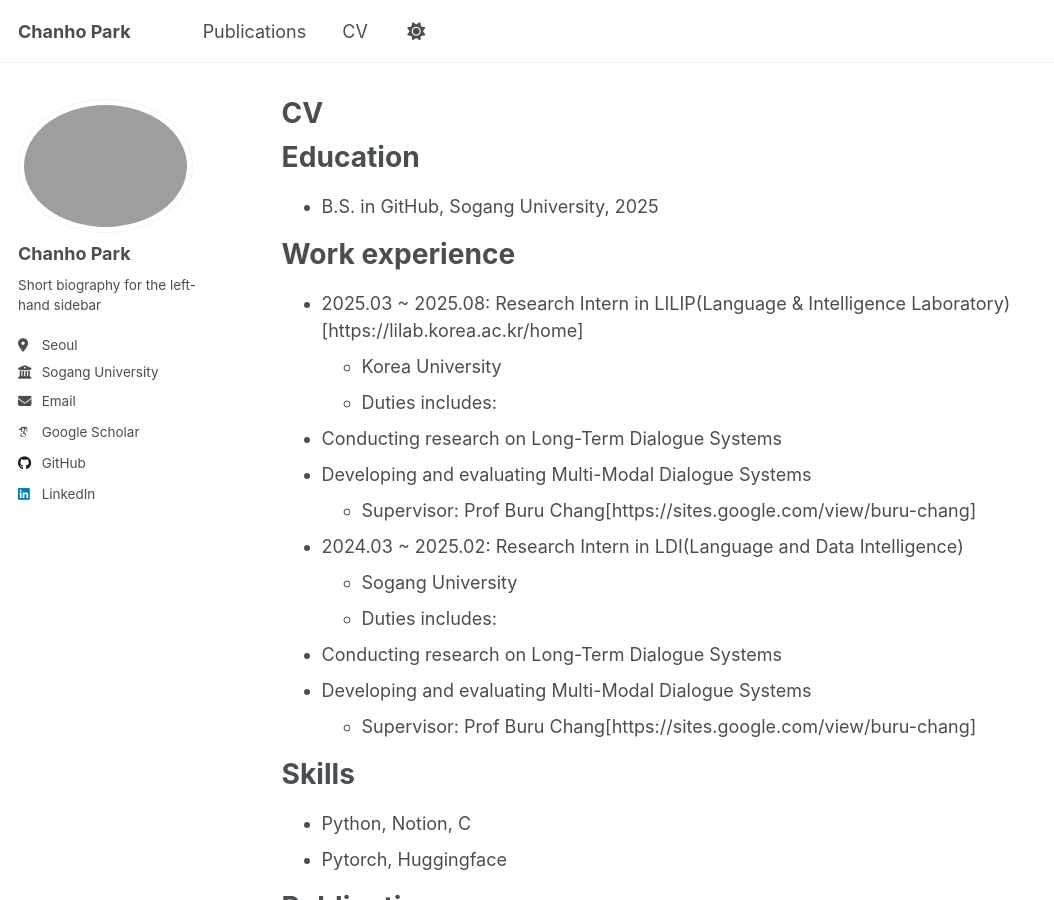
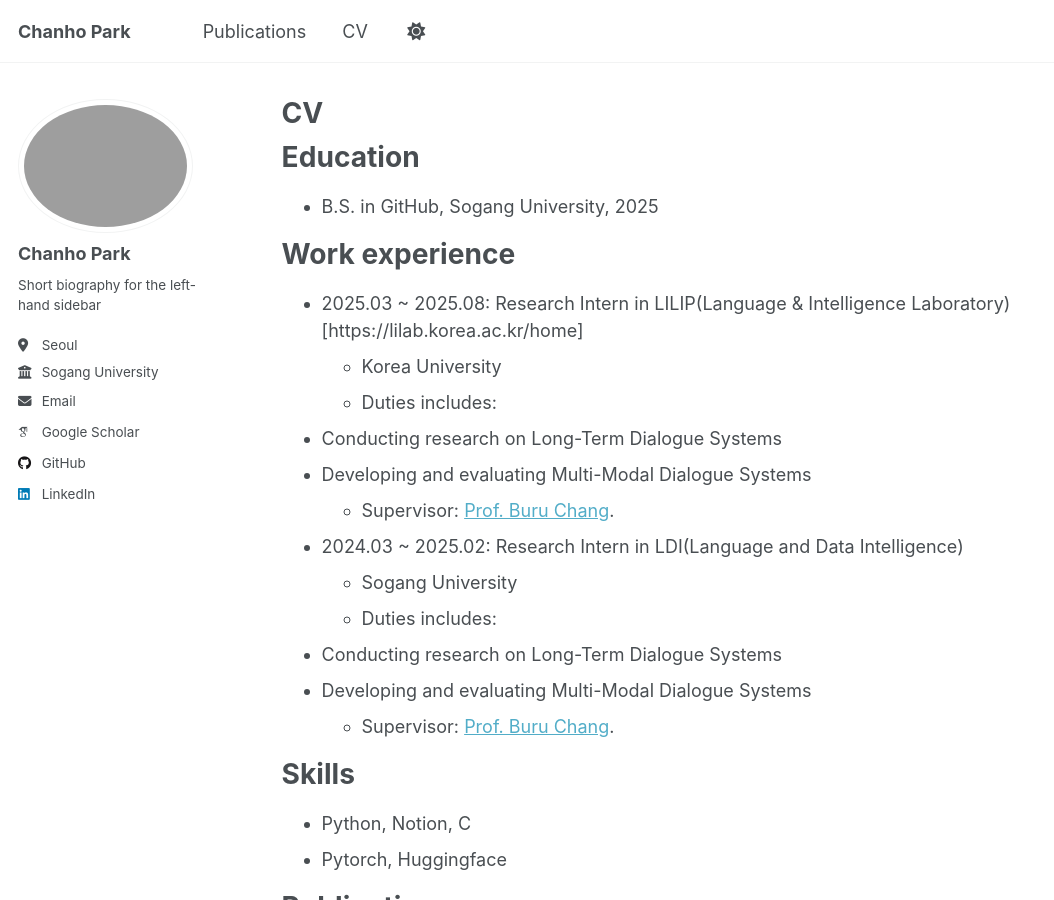
Before and after one commit to chanho12/chanho12.github.io, a Jekyll site: the page built from _pages/cv.md, in a window 1280 px wide and 900 px high. Shown: the whole window, without its empty margins (0-1054 px from the left). Built offline with Jekyll 4.4.1, drawn with Linux system fonts in a browser that asks for light colours; some web fonts are replaced.

Commit message:
Update cv.md

```diff
--- a/_pages/cv.md
+++ b/_pages/cv.md
@@ -20,7 +20,7 @@
   * Duties includes:
 - Conducting research on Long-Term Dialogue Systems
 - Developing and evaluating Multi-Modal Dialogue Systems
-  * Supervisor: Prof Buru Chang[https://sites.google.com/view/buru-chang]
+  * Supervisor: [Prof. Buru Chang](https://sites.google.com/view/buru-chang).
 
 
 * 2024.03 ~ 2025.02: Research Intern in LDI(Language and Data Intelligence)
@@ -28,7 +28,7 @@
   * Duties includes:
 - Conducting research on Long-Term Dialogue Systems
 - Developing and evaluating Multi-Modal Dialogue Systems
-  * Supervisor: Prof Buru Chang[https://sites.google.com/view/buru-chang]
+  * Supervisor: [Prof. Buru Chang](https://sites.google.com/view/buru-chang).
 
 Skills
 ======
```
